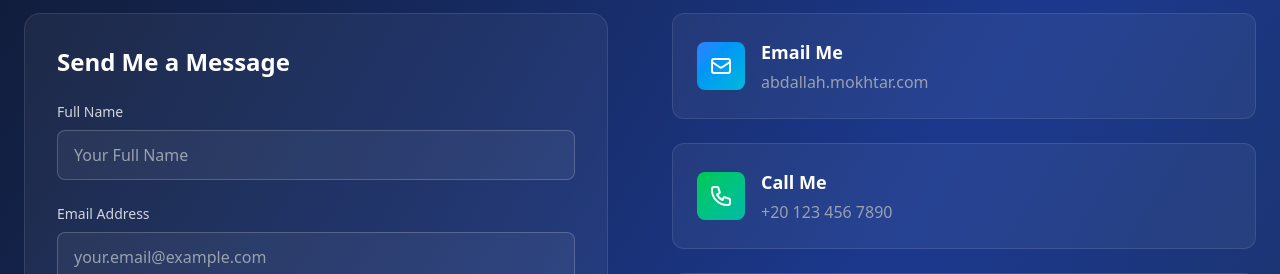
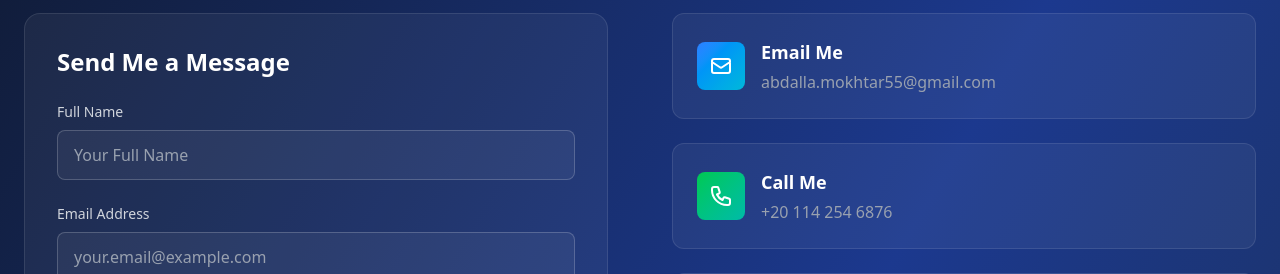
Before and after one commit to Abdallah-Mokhtar5/my-portfolio, an Angular app: page /contact in a window 1280 px wide. Shown: the part 389-663 px from the top of the page. Built offline with nearby package versions, Linux system fonts and the light colour scheme.

Commit message:
style update

```diff
--- a/src/app/components/home/home.component.html
+++ b/src/app/components/home/home.component.html
@@ -12,7 +12,7 @@
           </p>
         </div>
 
-        <h1 class="text-4xl md:text-6xl font-bold leading-tight mb-6 animate-fade-in-up" style="animation-delay: 0.4s; opacity: 0;">
+        <h1 class="text-4xl md:text-6xl font-bold leading-tight text-blue-100 mb-6 animate-fade-in-up" style="animation-delay: 0.4s; opacity: 0;">
           Hi, I'm <span class="bg-gradient-to-r from-blue-400 to-purple-400 bg-clip-text text-transparent">Abdallah Mokhtar</span>
         </h1>
 
--- a/src/app/pages/contact/contact.component.html
+++ b/src/app/pages/contact/contact.component.html
@@ -118,7 +118,7 @@
               </div>
               <div>
                 <h3 class="text-lg font-semibold text-white mb-1">Email Me</h3>
-                <p class="text-gray-400">abdallah.mokhtar.com</p>
+                <p class="text-gray-400">abdalla.mokhtar55&#64;gmail.com</p>
               </div>
             </div>
           </div>
@@ -133,7 +133,7 @@
               </div>
               <div>
                 <h3 class="text-lg font-semibold text-white mb-1">Call Me</h3>
-                <p class="text-gray-400">+20 123 456 7890</p>
+                <p class="text-gray-400">+20 114 254 6876</p>
               </div>
             </div>
           </div>
```
